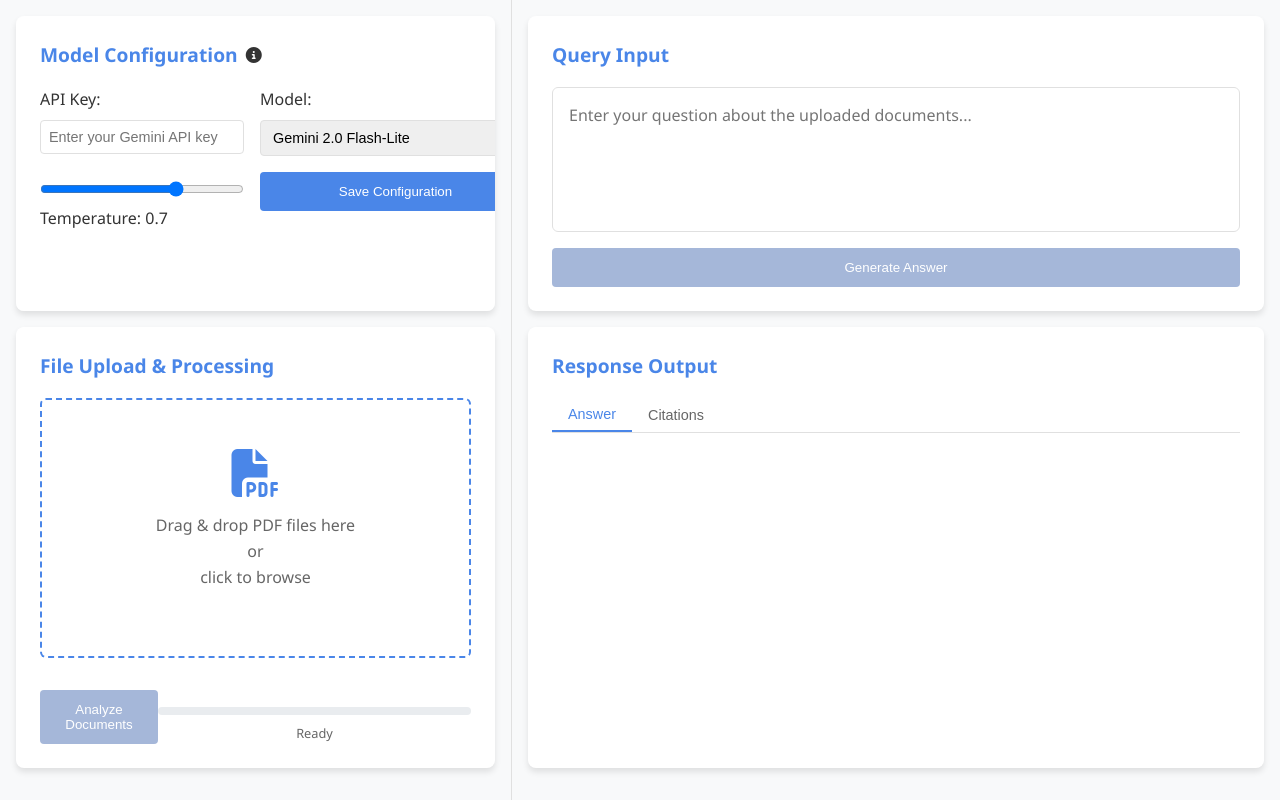
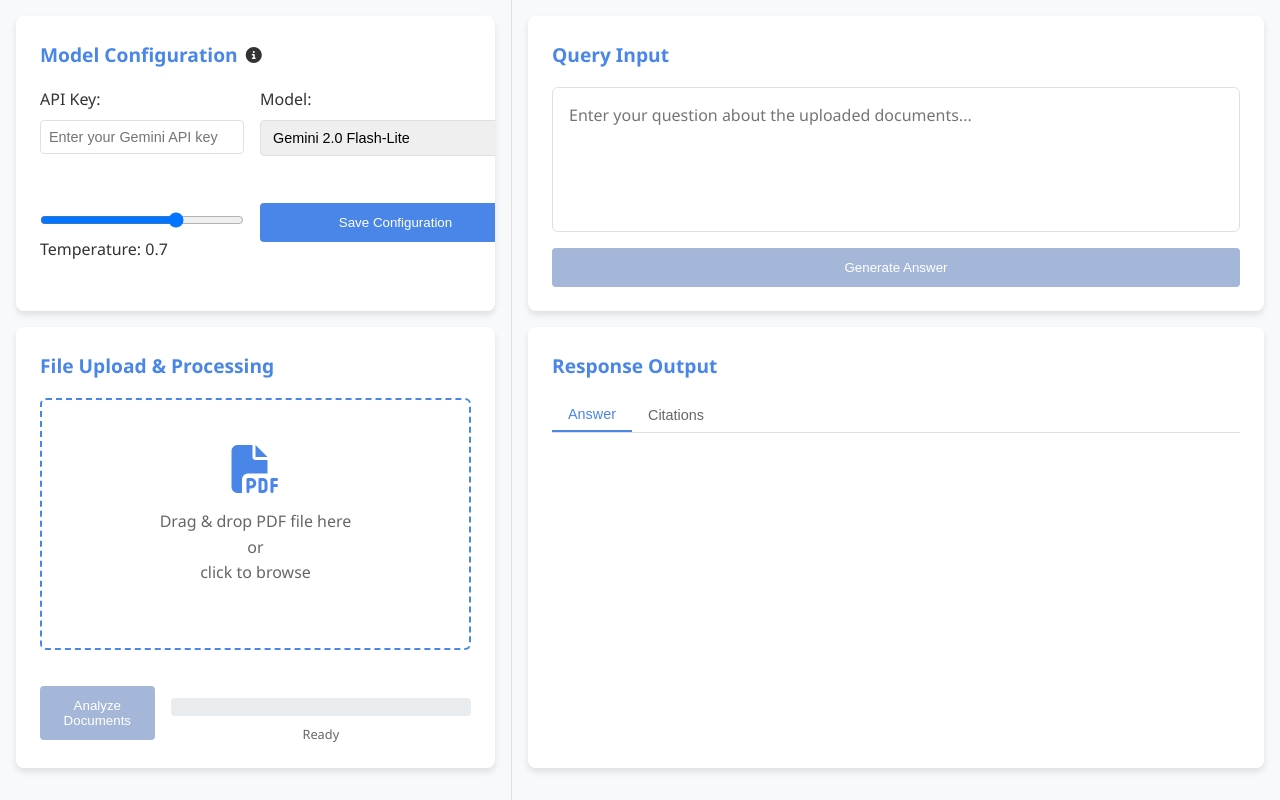
Before and after one commit to simoncampos1022/RAG-System-arXivRAG-Multimodal-Conversational, a plain HTML site: page app/templates/index.html in a window 1280 px wide. Drawn offline with nearby package versions, Linux system fonts and the light colour scheme.

Commit message:
feat: fix UI components padding

```diff
--- a/app/static/css/styles.css
+++ b/app/static/css/styles.css
@@ -83,6 +83,7 @@ body {
     display: grid;
     grid-template-columns: repeat(2, 1fr);
     grid-gap: 1rem;
+    grid-auto-rows: minmax(100px, auto);
 }
 
 .config-item {
@@ -211,6 +212,8 @@ body {
     justify-content: space-between;
     align-items: center;
     margin-top: 1rem;
+    /* Add space between items in this section */
+    gap: 1rem;
 }
 
 .progress-indicator {
@@ -431,7 +434,7 @@ body {
 }
 
 .progress-bar {
-    height: 8px;
+    height: 18px;
     background-color: #e9ecef;
     border-radius: 4px;
     overflow: hidden;
--- a/app/static/js/main.js
+++ b/app/static/js/main.js
@@ -346,11 +346,11 @@ async function generateAnswer() {
             showToast('Answer generated successfully', 'success');
         } else {
             showToast(data.detail || 'Failed to generate answer', 'error');
-            answerContent.innerHTML = '<p>Error generating answer. Please try again.</p>';
+            answerContent.innerHTML = '<p>Error generating answer, may be because of rate limits. Please try again.</p>';
         }
     } catch (error) {
         showToast('Error generating answer: ' + error.message, 'error');
-        answerContent.innerHTML = '<p>Error generating answer. Please try again.</p>';
+        answerContent.innerHTML = '<p>Error generating answer, may be because of rate limits. Please try again.</p>';
     } finally {
         // Reset button state
         generateBtn.disabled = false;
--- a/app/templates/index.html
+++ b/app/templates/index.html
@@ -21,10 +21,12 @@
                     </div>
                 </div>
                 <div class="config-grid">
+
                     <div class="config-item">
                         <label for="api-key">API Key:</label>
                         <input type="password" id="api-key" placeholder="Enter your Gemini API key">
                     </div>
+
                     <div class="config-item">
                         <label for="model-select">Model:</label>
                         <select id="model-select">
@@ -34,13 +36,16 @@
                             <option value="gemini-2.5-flash">Gemini 2.5 Flash</option>
                         </select>
                     </div>
+
                     <div class="config-item">
                         <input type="range" id="temperature" min="0" max="1" step="0.1" value="0.7">
                         <label for="temperature">Temperature: <span id="temp-value">0.7</span></label>
                     </div>
+
                     <div class="config-item">
                         <button id="save-config" class="btn primary-btn">Save Configuration</button>
                     </div>
+
                 </div>
             </div>
 
@@ -50,7 +55,7 @@
                 <div class="dropzone" id="upload-dropzone">
                     <div class="dropzone-content">
                         <i class="fas fa-file-pdf fa-3x"></i>
-                        <p>Drag & drop PDF files here<br>or<br>click to browse</p>
+                        <p>Drag & drop PDF file here<br>or<br>click to browse</p>
                         <input type="file" id="file-input" multiple accept=".pdf" style="display: none;">
                     </div>
                     <div class="file-list" id="file-list"></div>
```
Also changed, not shown: 2 other files.
